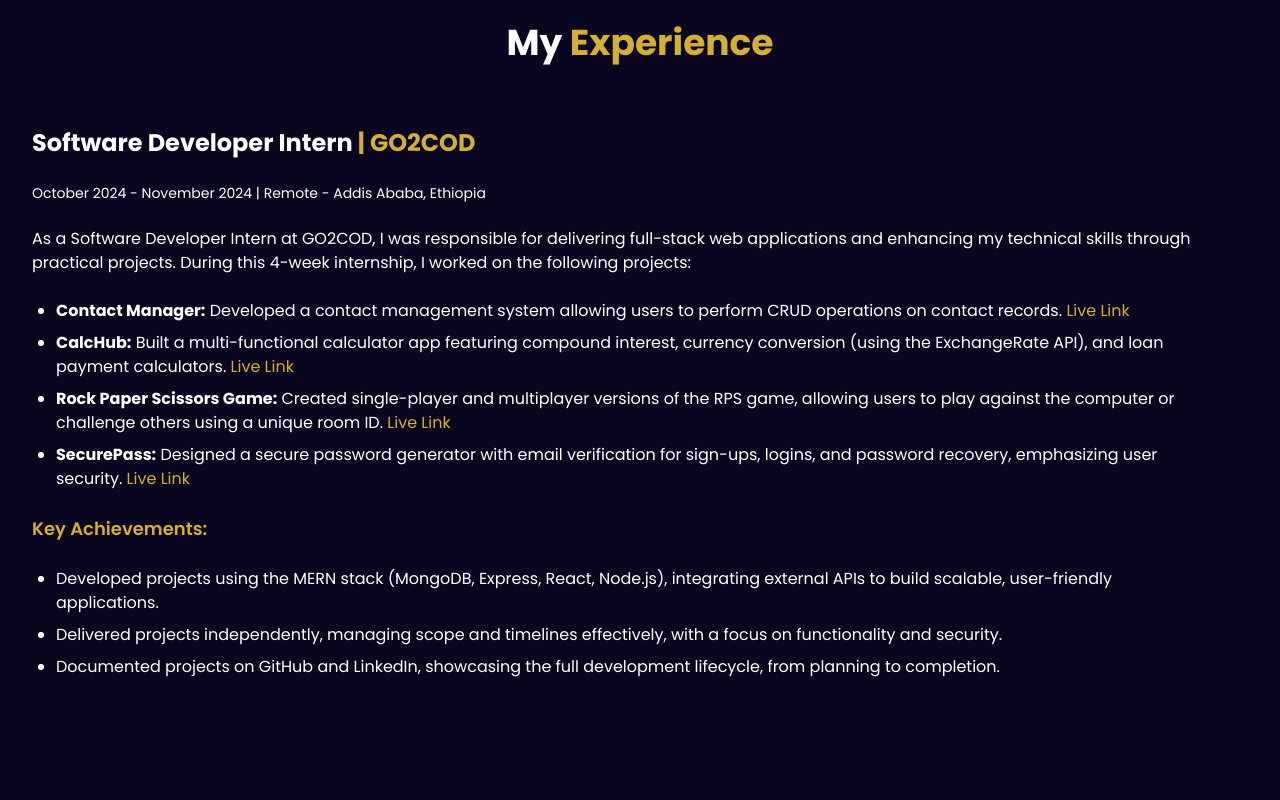
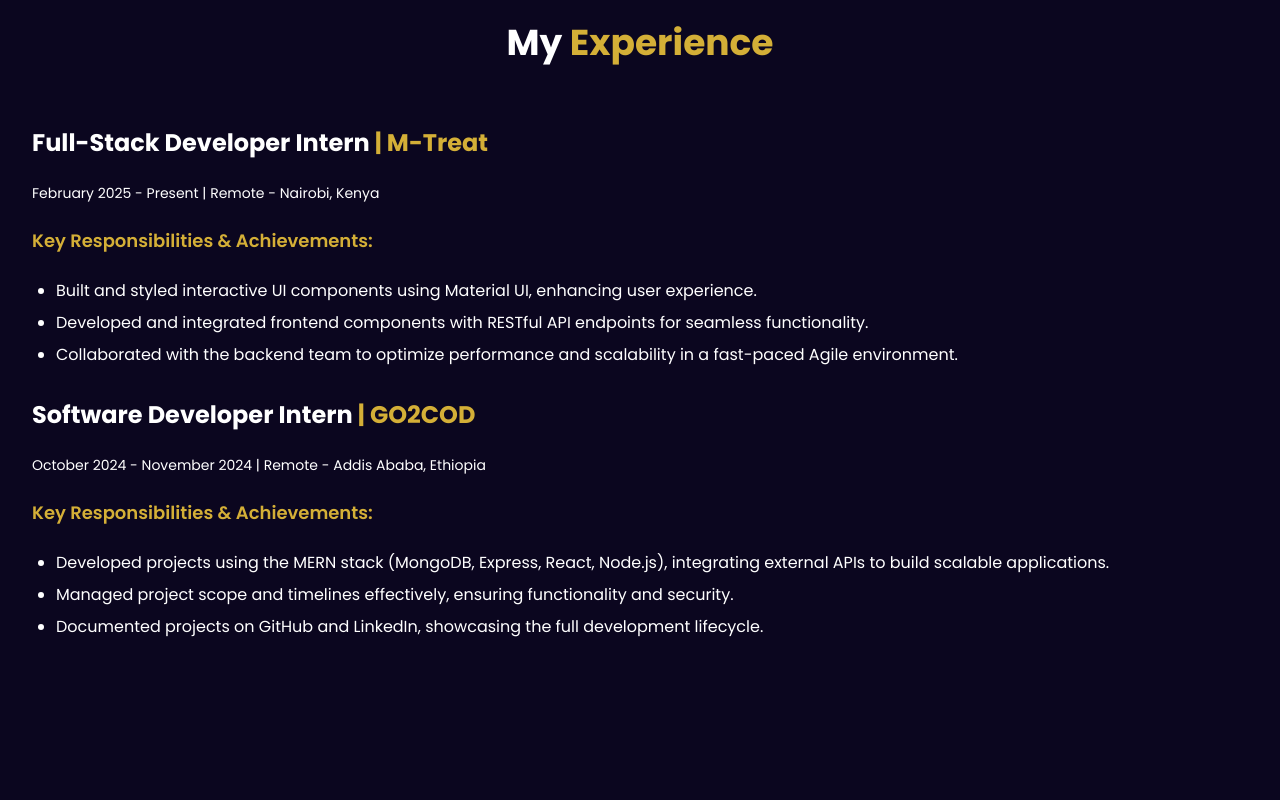
Before and after one commit to GichukiM/gm-update, a React (Vite) app: page / in a window 1280 px wide. Shown: the part 2280-3080 px from the top of the page. Built offline with nearby package versions, Linux system fonts and the light colour scheme.

Commit message:
feat: Add experience and porject

```diff
--- a/src/components/OtherProjects.jsx
+++ b/src/components/OtherProjects.jsx
@@ -3,6 +3,7 @@
 import mindforgeImage from '../assets/Macbook-Air-mindforge-three.vercel.app.png'
 import miricoricoliImage from '../assets/Macbook-Air-miricoricoli.vercel.app.png';
 import wangariBooks from '../assets/Macbook-Air-wangarimuchiribooks.vercel.app.png'
+import linkshamba from '../assets/Macbook-Air-link-shamba.vercel.app.png'
 import { FaGithub } from 'react-icons/fa6';
 
 const OtherProjects = () => {
@@ -119,6 +120,34 @@
             </div>
           </div>
 
+          {/* LinkShamba Project */}
+          <div className="flex flex-col md:flex-row items-center">
+            {/* Project Image */}
+            <div className="flex-1 mb-6 md:mb-0 md:mr-8">
+              <img
+                src={linkshamba}
+                alt="LinkShamba landing page Image"
+                className="w-full h-auto object-cover"
+              />
+            </div>
+            {/* Project Description */}
+            <div className="flex-1">
+              <h3 className="text-2xl font-semibold text-white drop-shadow-gold mb-4">LinkShamba</h3>
+              <p className="text-lg text-white mb-4">
+              LINKSHAMBA is a comprehensive farm management app designed to empower African farmers to stay connected, informed, and in control of their farm operations.
+              </p>
+              {/* Live Website Link */}
+              <a
+                href='https://link-shamba.vercel.app/'
+                target="_blank"
+                rel="noopener noreferrer"
+                className="text-[#d4af37] hover:text-white flex items-center"
+              >
+                <FaGlobe className="mr-2" />Live Link
+              </a>
+            </div>
+          </div>
+
         </div>
       </div>
     </section>
--- a/src/components/WorkExperience.jsx
+++ b/src/components/WorkExperience.jsx
@@ -7,89 +7,56 @@
       <h2 className="text-4xl font-bold text-white mb-16 text-center">
         My <span className="text-[#d4af37]">Experience</span>
       </h2>
-      <div className="max-w-screen-xl container mx-auto flex flex-col md:flex-row items-center gap-8">
+      <div className="max-w-screen-xl container mx-auto flex flex-col items-center gap-8">
+        {/* M-Treat Experience */}
+        <div className="w-full space-y-6">
+          <h3 className="text-2xl font-bold text-white">
+            Full-Stack Developer Intern
+            <span className="text-[#d4af37]"> | M-Treat</span>
+          </h3>
+          <p className="text-sm text-white mb-2">
+            February 2025 - Present | Remote - Nairobi, Kenya
+          </p>
+          <h4 className="text-lg font-semibold text-[#d4af37]">
+            Key Responsibilities & Achievements:
+          </h4>
+          <ul className="list-disc pl-6 text-white space-y-2">
+            <li>
+              Built and styled interactive UI components using Material UI, enhancing user experience.
+            </li>
+            <li>
+              Developed and integrated frontend components with RESTful API endpoints for seamless functionality.
+            </li>
+            <li>
+              Collaborated with the backend team to optimize performance and scalability in a fast-paced Agile environment.
+            </li>
+          </ul>
+        </div>
 
-          {/* Internship Experience */}
-          <div className="flex-1 space-y-6 md:pr-8">
+        {/* GO2COD Experience */}
+        <div className="w-full space-y-6">
           <h3 className="text-2xl font-bold text-white">
-              Software Developer Intern{" "}
-              <span className="text-[#d4af37]">| GO2COD</span>
+            Software Developer Intern
+            <span className="text-[#d4af37]"> | GO2COD</span>
           </h3>
           <p className="text-sm text-white mb-2">
             October 2024 - November 2024 | Remote - Addis Ababa, Ethiopia
           </p>
-            <p className="text-white mb-4">
-              As a Software Developer Intern at GO2COD, I was responsible for
-              delivering full-stack web applications and enhancing my technical
-              skills through practical projects. During this 4-week internship,
-              I worked on the following projects:
-            </p>
-            <ul className="list-disc pl-6 text-white space-y-2 mb-4">
-              <li>
-                <strong>Contact Manager:</strong> Developed a contact management
-                system allowing users to perform CRUD operations on contact
-                records.{" "}
-                <a
-                  className="text-[#d4af37] hover:text-white"
-                  href="https://jinasave-frontend.onrender.com/"
-                >
-                  Live Link
-                </a>
-              </li>
-              <li>
-                <strong>CalcHub:</strong> Built a multi-functional calculator
-                app featuring compound interest, currency conversion (using the
-                ExchangeRate API), and loan payment calculators.{" "}
-                <a
-                  className="text-[#d4af37] hover:text-white"
-                  href="https://ubuntu-calc-hub-frontend.onrender.com/"
-                >
-                  Live Link
-                </a>
-              </li>
-              <li>
-                <strong>Rock Paper Scissors Game:</strong> Created single-player
-                and multiplayer versions of the RPS game, allowing users to play
-                against the computer or challenge others using a unique room ID.{" "}
-                <a
-                  className="text-[#d4af37] hover:text-white"
-                  href="https://rock-paper-scissors-sx38.onrender.com/"
-                >
-                  Live Link
-                </a>
-              </li>
-              <li>
-                <strong>SecurePass:</strong> Designed a secure password
-                generator with email verification for sign-ups, logins, and
-                password recovery, emphasizing user security.{" "}
-                <a
-                  className="text-[#d4af37] hover:text-white"
-                  href="https://go2cod-sd-03.onrender.com/signup"
-                >
-                  Live Link
-                </a>
-              </li>
-            </ul>
           <h4 className="text-lg font-semibold text-[#d4af37]">
-              Key Achievements:
+            Key Responsibilities & Achievements:
           </h4>
           <ul className="list-disc pl-6 text-white space-y-2">
             <li>
-                Developed projects using the MERN stack (MongoDB, Express,
-                React, Node.js), integrating external APIs to build scalable,
-                user-friendly applications.
+              Developed projects using the MERN stack (MongoDB, Express, React, Node.js), integrating external APIs to build scalable applications.
             </li>
             <li>
-                Delivered projects independently, managing scope and timelines
-                effectively, with a focus on functionality and security.
+              Managed project scope and timelines effectively, ensuring functionality and security.
             </li>
             <li>
-                Documented projects on GitHub and LinkedIn, showcasing the full
-                development lifecycle, from planning to completion.
+              Documented projects on GitHub and LinkedIn, showcasing the full development lifecycle.
             </li>
           </ul>
         </div>
-
       </div>
     </section>
   );
```
Lines whose indentation alone changed are shown as unchanged.
